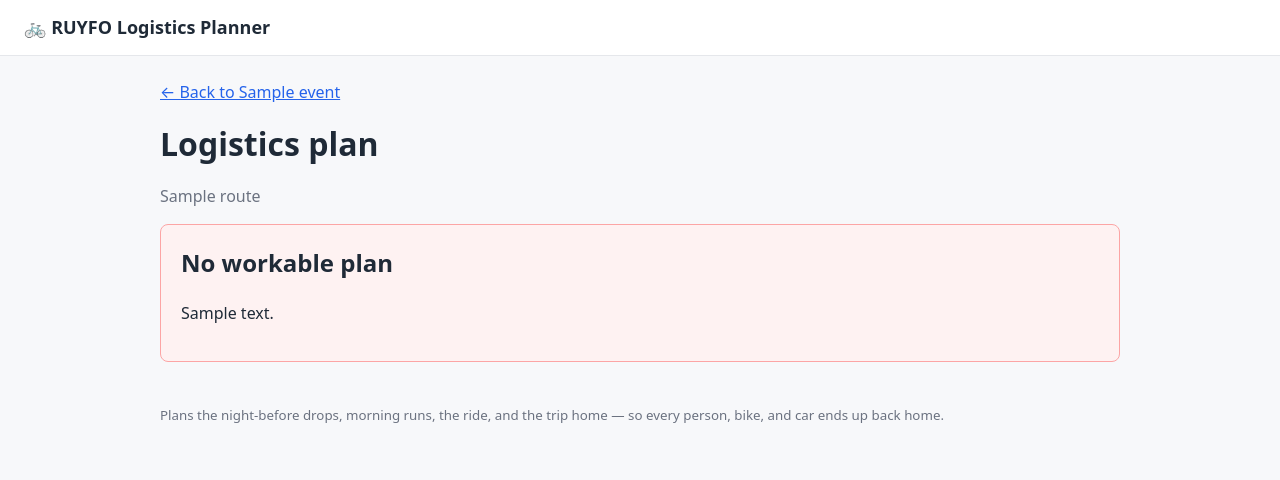
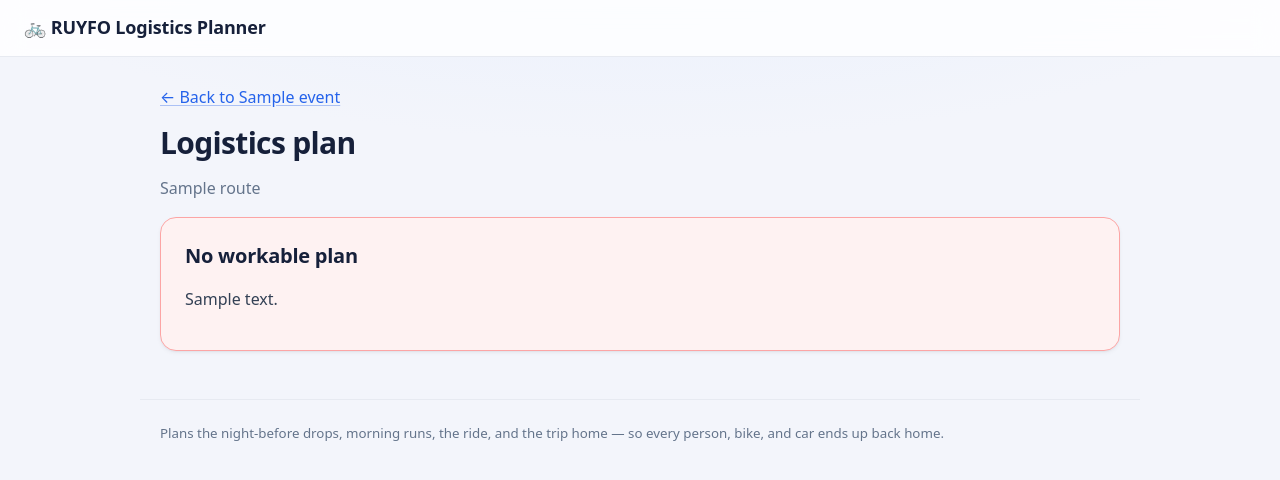
Before and after one commit to fantashley/ruyfo-planner, a FastAPI app: template app/templates/plan.html in a window 1280 px wide. Shown: the top 480 px of the page. Run offline with FastAPI, Linux system fonts and the light colour scheme; the template is opened without the code that fills it: most values are stand-ins (such as "Sample title", 1, 10 or a date in 2020).

Commit message:
Polish the app theme: depth, refined palette, type scale
Level up the existing blue-accent look without changing page structure:
cohesive slate+blue palette as design tokens, elevation/radius scales,
soft card shadows, a subtle page-background glow, and a sticky blurred
header. Tighten the type scale (bolder, tracked-in headings), add accent
focus rings and hover/active states to inputs and buttons, color-code the
itinerary phase labels as filled pills, and give the roster row hovers.
Make 'Export fixture' a soft secondary button next to the primary
'Generate plan'.

Co-Authored-By: Claude Opus 4.8 <noreply@anthropic.com>

```diff
--- a/app/static/style.css
+++ b/app/static/style.css
@@ -1,11 +1,23 @@
 :root {
-  --ink: #1f2a37;
-  --muted: #6b7280;
-  --line: #e5e7eb;
-  --bg: #f7f8fa;
+  /* slate ink ramp */
+  --ink: #16203a;
+  --body: #334155;
+  --muted: #64748b;
+  --faint: #94a3b8;
+  /* surfaces + lines */
+  --bg: #f3f5fb;
+  --surface: #ffffff;
+  --surface-2: #f8fafc;
+  --line: #e7eaf1;
+  --line-strong: #d6dbe7;
+  /* brand blue */
   --accent: #2563eb;
   --accent-dark: #1d4ed8;
-  --danger: #b91c1c;
+  --accent-ink: #1e3a8a;
+  --accent-soft: #eef3ff;
+  --accent-ring: rgba(37, 99, 235, .22);
+  --danger: #dc2626;
+  --danger-soft: #fef2f2;
   --good: #047857;
   /* location identity (home / ride start / ride finish) */
   --home-bg: #f1efe8;
@@ -14,113 +26,174 @@
   --start-ink: #0c447c;
   --finish-bg: #e1f5ee;
   --finish-ink: #0f6e56;
+  /* elevation */
+  --shadow-xs: 0 1px 2px rgba(15, 23, 42, .05);
+  --shadow-sm: 0 1px 2px rgba(15, 23, 42, .04), 0 2px 5px -1px rgba(15, 23, 42, .07);
+  --shadow-md: 0 8px 18px -8px rgba(15, 23, 42, .14), 0 3px 8px -3px rgba(15, 23, 42, .07);
+  --shadow-lg: 0 16px 36px -12px rgba(15, 23, 42, .22);
+  /* radii */
+  --r-sm: 8px;
+  --r-md: 12px;
+  --r-lg: 16px;
 }
 * { box-sizing: border-box; }
 body {
-  margin: 0; color: var(--ink); background: var(--bg);
-  font: 16px/1.5 system-ui, -apple-system, Segoe UI, Roboto, sans-serif;
+  margin: 0; color: var(--body); background: var(--bg);
+  background-image:
+    radial-gradient(1100px 420px at 50% -160px, #e6eefe 0%, rgba(230, 238, 254, 0) 72%);
+  background-attachment: fixed;
+  font: 16px/1.55 system-ui, -apple-system, "Segoe UI", Roboto, sans-serif;
+  -webkit-font-smoothing: antialiased; text-rendering: optimizeLegibility;
 }
 header {
-  background: #fff; border-bottom: 1px solid var(--line);
+  position: sticky; top: 0; z-index: 20;
+  background: rgba(255, 255, 255, .82);
+  backdrop-filter: saturate(180%) blur(12px);
+  -webkit-backdrop-filter: saturate(180%) blur(12px);
+  border-bottom: 1px solid var(--line);
   padding: 14px 24px;
 }
-.brand { font-weight: 700; text-decoration: none; color: var(--ink); font-size: 18px; }
-main { max-width: 1000px; margin: 24px auto; padding: 0 20px; }
-footer { max-width: 1000px; margin: 40px auto; padding: 0 20px; color: var(--muted); }
-h1 { margin: 0 0 4px; }
-h2 { margin-top: 0; }
-a { color: var(--accent); }
+.brand {
+  font-weight: 750; text-decoration: none; color: var(--ink);
+  font-size: 18px; letter-spacing: -.01em;
+}
+main { max-width: 1000px; margin: 28px auto; padding: 0 20px; }
+footer {
+  max-width: 1000px; margin: 48px auto 32px; padding: 20px 20px 0;
+  border-top: 1px solid var(--line); color: var(--muted);
+}
+h1 { margin: 0 0 6px; font-size: 30px; line-height: 1.15; letter-spacing: -.022em;
+  font-weight: 800; color: var(--ink); }
+h2 { margin: 0 0 2px; font-size: 20px; letter-spacing: -.012em; font-weight: 750; color: var(--ink); }
+h3 { letter-spacing: -.01em; color: var(--ink); }
+a { color: var(--accent); text-decoration-color: color-mix(in srgb, var(--accent) 35%, transparent); text-underline-offset: 2px; }
+a:hover { color: var(--accent-dark); }
 .muted { color: var(--muted); }
 .error { color: var(--danger); font-weight: 600; }
-.crumb { margin: 0 0 12px; }
+.crumb { margin: 0 0 14px; }
+.crumb a { font-weight: 600; text-decoration: none; }
+.crumb a:hover { text-decoration: underline; }
 .eyebrow {
-  margin: 0 0 4px; color: var(--muted); font-size: 13px; font-weight: 700;
-  text-transform: uppercase; letter-spacing: .03em;
+  margin: 0 0 6px; color: var(--accent); font-size: 12.5px; font-weight: 700;
+  text-transform: uppercase; letter-spacing: .07em;
 }
 .page-hero {
-  display: flex; justify-content: space-between; align-items: center; gap: 20px;
-  margin: 0 0 20px; padding: 18px 0 8px; border-bottom: 1px solid var(--line);
+  display: flex; justify-content: space-between; align-items: center; gap: 24px;
+  margin: 0 0 22px; padding: 6px 0 18px; border-bottom: 1px solid var(--line);
 }
 .event-hero { align-items: stretch; }
 .route-strip {
-  display: flex; align-items: center; gap: 8px; flex-wrap: wrap; margin-top: 10px;
+  display: flex; align-items: center; gap: 8px; flex-wrap: wrap; margin-top: 12px;
 }
-.route-arrow { color: var(--muted); font-weight: 700; }
-.hero-stats { display: grid; grid-template-columns: repeat(3, minmax(84px, 1fr)); gap: 10px; }
-.stat.mini { min-width: 84px; padding: 12px 14px; }
-.stat.mini b { font-size: 22px; }
+.route-arrow { color: var(--faint); font-weight: 700; }
+.hero-stats { display: grid; grid-template-columns: repeat(3, minmax(96px, 1fr)); gap: 12px; }
+.stat.mini { min-width: 96px; padding: 14px 16px; }
+.stat.mini b { font-size: 24px; }
 .stat.mini span { display: block; }
 @media (max-width: 780px) {
   .page-hero, .event-hero { display: block; }
-  .hero-stats { margin-top: 14px; }
+  .hero-stats { margin-top: 16px; }
 }
 @media (max-width: 520px) { .hero-stats { grid-template-columns: 1fr 1fr; } }
 
 .card {
-  background: #fff; border: 1px solid var(--line); border-radius: 8px;
-  padding: 20px; margin: 16px 0; min-width: 0;
+  background: var(--surface); border: 1px solid var(--line); border-radius: var(--r-lg);
+  padding: 22px 24px; margin: 16px 0; min-width: 0; box-shadow: var(--shadow-sm);
 }
 .cols { display: grid; grid-template-columns: 1fr 1fr; gap: 20px; align-items: start; }
 .cols > * { min-width: 0; }
 @media (max-width: 780px) { .cols { grid-template-columns: 1fr; } }
 
-label { display: block; margin: 10px 0; font-weight: 600; }
-label.check { font-weight: 400; display: flex; gap: 8px; align-items: center; }
+label { display: block; margin: 12px 0; font-weight: 600; color: var(--ink); }
+label.check { font-weight: 400; color: var(--body); display: flex; gap: 9px; align-items: center; }
 input, select {
-  width: 100%; padding: 8px 10px; border: 1px solid var(--line);
-  border-radius: 8px; font: inherit; margin-top: 4px;
+  width: 100%; padding: 9px 12px; border: 1px solid var(--line-strong);
+  border-radius: var(--r-sm); font: inherit; color: var(--ink); background: var(--surface);
+  margin-top: 6px; transition: border-color .14s ease, box-shadow .14s ease;
+}
+input::placeholder { color: var(--faint); }
+input:hover, select:hover { border-color: #c2cad9; }
+input:focus, select:focus, input:focus-visible, select:focus-visible {
+  outline: none; border-color: var(--accent); box-shadow: 0 0 0 3px var(--accent-ring);
 }
 label.check input, .pref-row select { width: auto; margin-top: 0; }
+label.check input[type="checkbox"] { width: 17px; height: 17px; accent-color: var(--accent); }
 .grid2 { display: grid; grid-template-columns: 1fr 1fr; gap: 0 16px; }
-fieldset { border: 1px solid var(--line); border-radius: 10px; margin: 16px 0; padding: 12px 16px; }
-legend { font-weight: 700; padding: 0 6px; }
+fieldset { border: 1px solid var(--line); border-radius: var(--r-md); margin: 18px 0; padding: 14px 18px;
+  background: var(--surface-2); }
+legend { font-weight: 750; padding: 0 7px; color: var(--ink); letter-spacing: -.01em; }
 small { font-weight: 400; }
+.muted, small.muted { color: var(--muted); }
 @media (max-width: 620px) { .grid2 { grid-template-columns: 1fr; } }
 
 button {
-  background: var(--accent); color: #fff; border: 0; border-radius: 8px;
-  padding: 10px 16px; font: inherit; font-weight: 600; cursor: pointer;
+  background: var(--accent); color: #fff; border: 0; border-radius: var(--r-sm);
+  padding: 10px 18px; font: inherit; font-weight: 650; cursor: pointer;
+  box-shadow: 0 1px 2px rgba(37, 99, 235, .28), inset 0 1px 0 rgba(255, 255, 255, .16);
+  transition: background .14s ease, box-shadow .14s ease, transform .06s ease;
 }
-button:hover { background: var(--accent-dark); }
-button.link { background: none; color: var(--accent); padding: 0; }
+button:hover { background: var(--accent-dark); box-shadow: 0 4px 12px -2px rgba(37, 99, 235, .4); }
+button:active { transform: translateY(1px); }
+button:focus-visible { outline: none; box-shadow: 0 0 0 3px var(--accent-ring); }
+button.link { background: none; color: var(--accent); padding: 0; box-shadow: none; font-weight: 600; }
+button.link:hover { background: none; color: var(--accent-dark); text-decoration: underline; box-shadow: none; }
 button.link.danger { color: var(--danger); }
-button:disabled { cursor: default; opacity: .75; }
+button:disabled { cursor: default; opacity: .7; box-shadow: none; }
 .button {
   display: inline-block; text-decoration: none; background: var(--accent);
-  color: #fff; padding: 10px 16px; border-radius: 8px; font-weight: 600;
+  color: #fff; padding: 10px 18px; border-radius: var(--r-sm); font-weight: 650;
+  box-shadow: 0 1px 2px rgba(37, 99, 235, .28), inset 0 1px 0 rgba(255, 255, 255, .16);
+  transition: background .14s ease, box-shadow .14s ease, transform .06s ease;
 }
-.button.big { font-size: 17px; padding: 12px 22px; }
-.primary-action { margin-top: 4px; }
-.action-row { display: flex; flex-wrap: wrap; gap: 10px; align-items: center; margin: 16px 0 0; }
+.button:hover { background: var(--accent-dark); color: #fff; box-shadow: 0 4px 12px -2px rgba(37, 99, 235, .4); }
+.button:active { transform: translateY(1px); }
+.button.big { font-size: 16px; padding: 12px 22px; }
+.button.soft, a.button.soft {
+  background: var(--accent-soft); color: var(--accent-ink); box-shadow: none;
+  border: 1px solid color-mix(in srgb, var(--accent) 18%, transparent);
+}
+.button.soft:hover { background: #e3ecff; color: var(--accent-ink); box-shadow: var(--shadow-xs); }
+.primary-action { margin-top: 6px; }
+.action-row { display: flex; flex-wrap: wrap; gap: 10px; align-items: center; margin: 18px 0 0; }
 
-.share-links { margin-top: 10px; }
-.share-row { display: flex; gap: 8px; align-items: center; margin-top: 4px; }
-.share-row input { margin-top: 0; min-width: 0; }
-.share-row button { flex: 0 0 auto; padding: 8px 12px; }
-.share-panel { margin-top: 16px; border-top: 1px solid var(--line); padding-top: 10px; }
+.share-links { margin-top: 12px; }
+.share-row { display: flex; gap: 8px; align-items: center; margin-top: 6px; }
+.share-row input { margin-top: 0; min-width: 0; font-size: 13px; color: var(--muted); background: var(--surface-2); }
+.share-row button { flex: 0 0 auto; padding: 9px 14px; }
+.share-panel { margin-top: 18px; border-top: 1px solid var(--line); padding-top: 12px; }
+.share-panel summary { font-weight: 700; color: var(--accent); cursor: pointer; }
 
 .pref-row { display: flex; justify-content: space-between; align-items: center;
-  gap: 12px; padding: 6px 0; border-bottom: 1px dashed var(--line); }
+  gap: 12px; padding: 8px 0; border-bottom: 1px dashed var(--line); }
 .pref-row:last-child { border-bottom: 0; }
+.pref-row span { color: var(--ink); }
 
-.roster-wrap { overflow-x: auto; }
+.roster-wrap { overflow-x: auto; margin: 4px -4px 0; padding: 0 4px; }
 table.roster { width: 100%; border-collapse: collapse; }
-table.roster th, table.roster td { text-align: left; padding: 8px 6px; border-bottom: 1px solid var(--line); vertical-align: top; }
+table.roster th, table.roster td { text-align: left; padding: 9px 6px; border-bottom: 1px solid var(--line); vertical-align: top; }
 table.roster th:first-child, table.roster td:first-child { padding-left: 0; }
+table.roster tbody tr:last-child td { border-bottom: 0; }
+table.roster tbody tr { transition: background .12s ease; }
+table.roster tbody tr:hover { background: var(--surface-2); }
 table.roster th {
-  color: var(--muted); font-size: 12px; text-transform: uppercase; letter-spacing: .03em;
+  color: var(--muted); font-size: 11.5px; text-transform: uppercase; letter-spacing: .06em;
+  font-weight: 700;
 }
 table.roster td { font-size: 14px; }
-.roster-name { display: flex; align-items: flex-start; gap: 9px; min-width: 132px; }
+table.roster td b { color: var(--ink); }
+.roster-name { display: flex; align-items: flex-start; gap: 10px; min-width: 132px; }
 .roster-name .avatar { margin-top: 1px; }
-.roster-name small { display: block; margin-top: 1px; }
+.roster-name small { display: block; margin-top: 2px; }
 .role-badge { background: var(--finish-bg); color: var(--finish-ink); }
+.roster-roles { display: inline-flex; flex-wrap: wrap; align-items: center; gap: 6px; }
 .roster-actions { width: 1%; padding-right: 0; }
 .roster-remove {
-  background: none; color: var(--muted); border: 0; border-radius: 6px;
-  width: 26px; height: 26px; padding: 0; font-size: 18px; line-height: 1; cursor: pointer;
+  background: none; color: var(--faint); border: 0; border-radius: var(--r-sm);
+  width: 28px; height: 28px; padding: 0; font-size: 19px; line-height: 1; cursor: pointer;
+  box-shadow: none; transition: background .12s ease, color .12s ease;
 }
-.roster-remove:hover { background: #fef2f2; color: var(--danger); }
+.roster-remove:hover { background: var(--danger-soft); color: var(--danger); box-shadow: none; }
+.roster-remove:focus-visible { outline: none; box-shadow: 0 0 0 3px var(--accent-ring); }
 
 .event-list { list-style: none; padding: 0; }
 .event-list li { padding: 10px 0; border-bottom: 1px solid var(--line); }
```
Also changed, not shown: other parts of app/static/style.css (+64 -56 lines), app/templates/event.html (+5 -3 lines).
